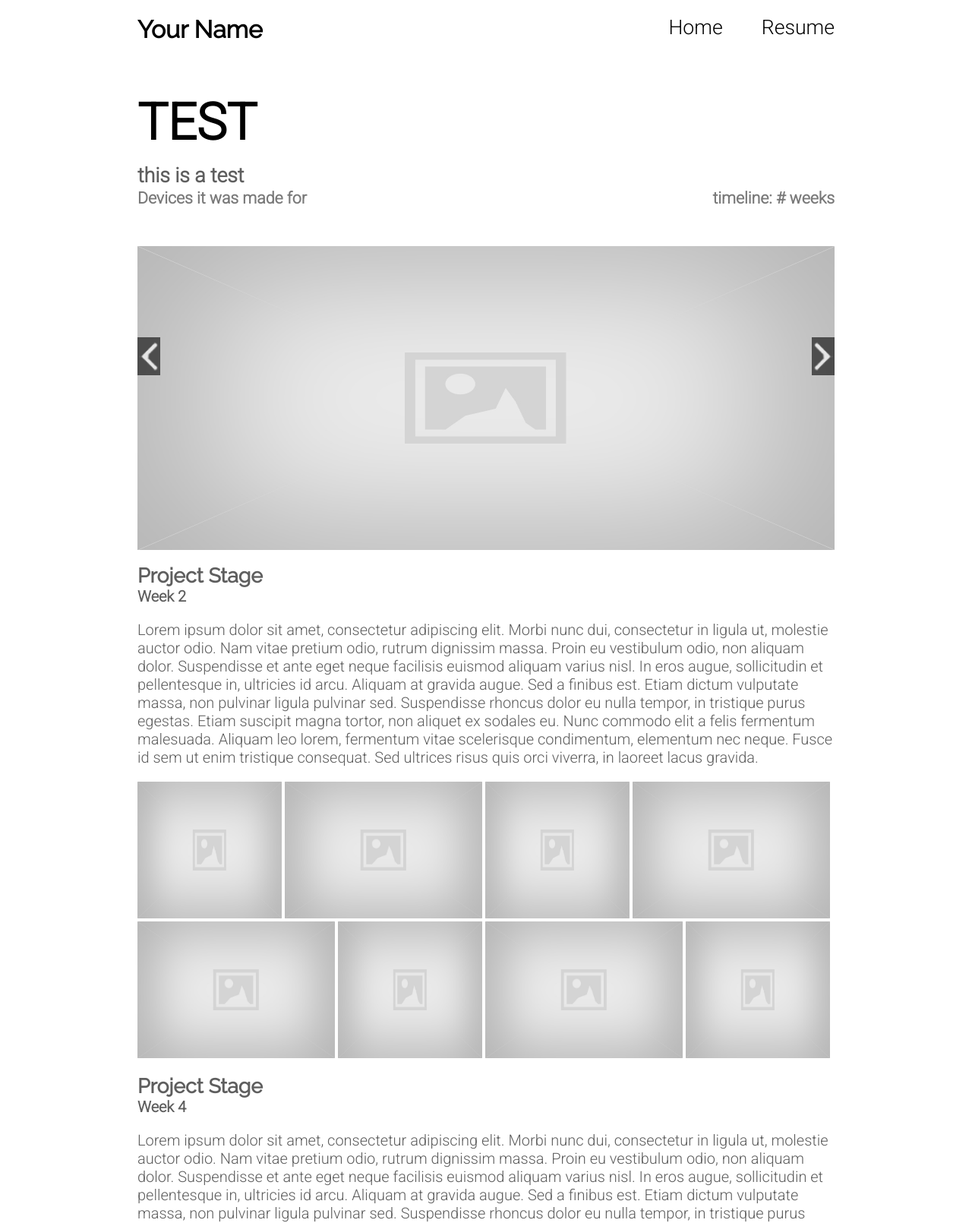
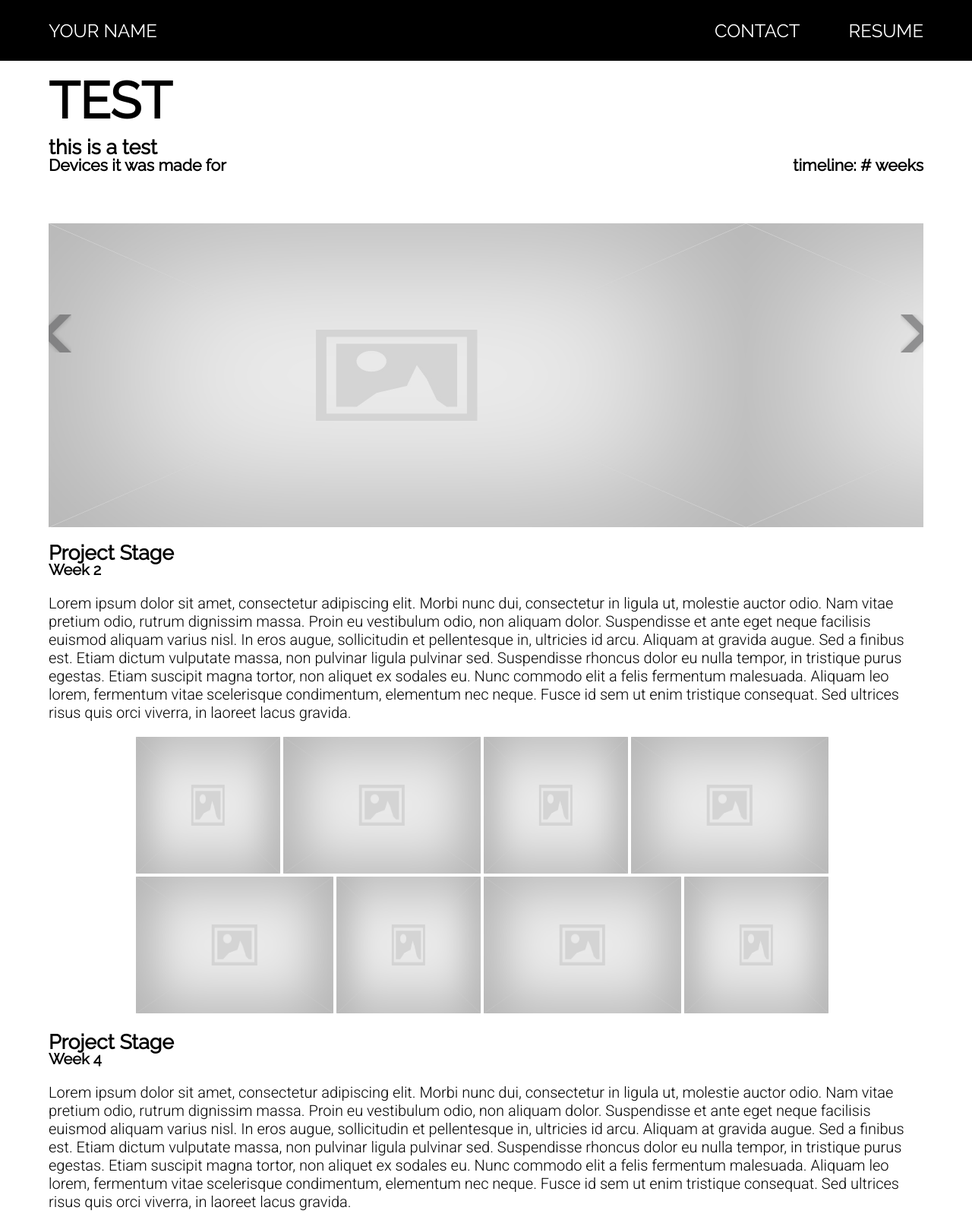
Before and after one commit to mellolikejello/Career-Skills-Group-Two, a PHP site: page /test.html in a window 1280 px wide. Shown: the top 1610 px of the page at 76% size. Run offline with PHP 8.4, Linux system fonts and the light colour scheme.

Commit message:
project view responsiveness

```diff
--- a/style/project.css
+++ b/style/project.css
@@ -1,63 +1,77 @@
 body,html{
+	font-family: 'Roboto', sans-serif;
 	width:100%;
 	height:100%;
 	margin:0;
 	padding:0;
 	position:relative;
+}
+html, body, #container {
+	height: 100%;
+}
 
+body > #container {
+	height: auto;
+	min-height: 2600px;
 }
-html, body, #container { height: 100%; }
-body > #container{ height: auto; min-height: 2600px; }
+
+@media only screen and (max-width: 380px) {
+	body > #container {
+		min-height: 3000px;
+	}
+}
+
+h1, h2, h3, h4 {
+	font-family: 'Raleway', sans-serif;
+}
+
 #container{
 	position:relative;
 }
 #con{
-
-width:1020px;
+	width: 100%;
 	height:100%;
-
 	position:absolute;
 	top:0;
 	left:50%;
-margin-left:-510px;
+	margin-left: -50%;
 }
 #con #header{
+	background-color: black;
+	font-family: 'Raleway', sans-serif;
+	color: white;
+	position: fixed;
 	padding-top:2%;
 	padding-bottom:2%;
-
+	width: 100%;
 }
-#con #header h1{
+#con #header #home-link{
 	display:inline;
 	margin-left:5%;
-font-family: 'Raleway', sans-serif;
-
+	float: left;
 }
 #con #header a{
 	display:inline;
+	color: white;
 	float:right;
 	margin-right:5%;
-font-size:20pt;
-font-family: 'Roboto', sans-serif;
+	font-size: 18pt;
 	text-decoration:none;
-color:#000;
-
-
+	text-transform: uppercase;
 }
 #con #header a:hover{
 	color:#adadad;
 }
 #con #title{
+	padding-top: 3em;
 }
 #con #title h1{
 margin-left:5%;
-font-family: 'Roboto', sans-serif;
 font-size:50pt;
 }
 #con #title h2{
 margin-left:5%;
-font-family: 'Roboto', sans-serif;
 font-size:20pt;
-color:#5E5E5E;
 margin-top:-3%;
 }
 #con #title #dev{
@@ -66,41 +80,33 @@ margin-top:-2%;
 #con #title #dev h3{
 display:inline;
 margin-left:5%;
-font-family: 'Roboto', sans-serif;
 font-size:16pt;
-color:#7A7A7A;
 
 }
 #con #title #dev h4{
 display:inline;
-
-
 float:right;
 margin-top:-.5pt;
 margin-right:5%;
-font-family: 'Roboto', sans-serif;
 font-size:16pt;
-color:#7A7A7A;
 }
 #con .stage{
 text-align:left;
 }
 #con .stage h1{
-font-family: 'Raleway', sans-serif;
 font-size:20pt;
-color:#5e5e5e;
 }
 #con .stage h2{
-font-family: 'Roboto', sans-serif;
 font-size:15pt;
-color:#5e5e5e;
 margin-top:-2%;
 }
 #con .stage p{
-font-family: 'Roboto', sans-serif;
 font-size:15pt;
-color:#5e5e5e;
+}
 
+#con #gallery {
+	margin-left: 10%;
+	width: 80%;
 }
 
 #con #gallery  #row1 {
--- a/style/slider.css
+++ b/style/slider.css
@@ -23,7 +23,6 @@ height:400px;
 	top:auto;
 }
 #image_slider{
-
 	position: relative;
 	height: auto;
 	list-style: none;
@@ -49,11 +48,11 @@ height:400px;
 	cursor:pointer;
 }
 #prev{
-	background: #000 url('../Images/slider/back.png') no-repeat center;
+	background: url('../Images/slider/left_arrow.png') no-repeat center;
 	left: 0px;
 }
 #next{
-	background: #000 url('../Images/slider/next.png') no-repeat center;
+	background: url('../Images/slider/right_arrow.png') no-repeat center;
 	right: 0px;
 }
 #pager{
--- a/test.html
+++ b/test.html
@@ -5,8 +5,7 @@
     <title>Your Name</title>
     <link href="style/project.css" rel="stylesheet" type="text/css">
     <link href="style/slider.css" rel="stylesheet" type="text/css">
-    <link href='http://fonts.googleapis.com/css?family=Roboto:300,100' rel='stylesheet' type='text/css'>
-	<link href='http://fonts.googleapis.com/css?family=Raleway' rel='stylesheet' type='text/css'>
+    <link href='http://fonts.googleapis.com/css?family=Roboto:300,100|Raleway' rel='stylesheet' type='text/css'>
 	<script src="js/script.js"></script>
     <script src="js/slider.js"></script>
     <!-- HTML5 Shiv for Browser Compatibility -->
@@ -16,9 +15,9 @@
 <div id="container">
 	<div id="con">
 		<div id="header">
-			<h1>Your Name</h1>
+			<a id="home-link" href="/index.html">Your Name</a>
 			<a href="">Resume</a>
-			<a href="index.html">Home</a>
+			<a href="#contact">Contact</a>
 		</div>
 	<div id="title">
 		<h1>TEST</h1>
@@ -100,11 +99,20 @@
 </div>
 <footer>
        <div id="foot">
-	<img src="Images/me.jpg" alt="alt text">
+            <div id="self-portrait">
+                <img id="self-img" src="Images/self.jpg" alt="self portrait">
+            </div>
             <div id="about">
-            <h3>Oh Hello</h3>
-            <p>Lorem ipsum dolor sit amet, consectetur adipiscing elit. Vestibulum quis dignissim ligula, eu accumsan tortor. Donec tempus libero eget mi facilisis dictum. Vivamus dictum laoreet erat, in efficitur sem tempus at. Vestibulum tristique ex convallis justo dictum efficitur. Curabitur scelerisque gravida porttitor. Nulla facilisi. Nullam suscipit rutrum scelerisque. Duis gravida ante vitae lacinia gravida.</p>
-            <p>[icons]</p>
+                <h3>Oh hello,</h3>
+                <p>Lorem ipsum dolor sit amet, consectetur adipiscing elit. Vestibulum quis dignissim ligula, eu accumsan tortor. Donec tempus libero eget mi facilisis dictum. Vivamus dictum laoreet erat, in efficitur sem tempus at.</p>
+                <p id="icons">
+                    <a href=""><img src="Images/icons/dribbble.png" alt="dribbble"></a>
+                    <a href=""><img src="Images/icons/facebook.png" alt="facebook"></a>
+                    <a href=""><img src="Images/icons/github.png" alt="github"></a>
+                    <a href=""><img src="Images/icons/pinterest.png" alt="pinterest"></a>
+                    <a href=""><img src="Images/icons/tumblr.png" alt="tumblr"></a>
+                    <a href=""><img src="Images/icons/twitter.png" alt="twitter"></a>
+                </p>
             </div>
             <div id="contact">
                 <h3>Contact Me</h3>
```
Also changed, not shown: other parts of style/project.css (+85 -25 lines). Lines whose indentation alone changed are shown as unchanged.
